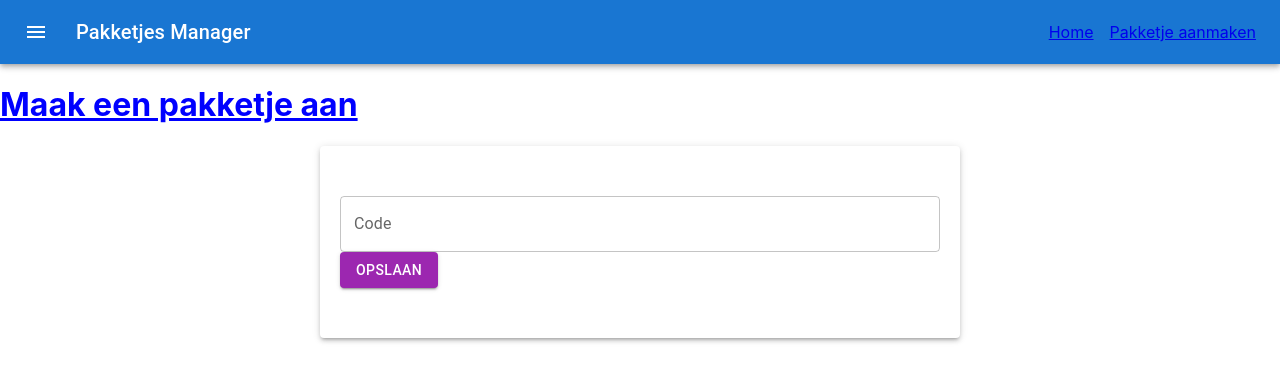
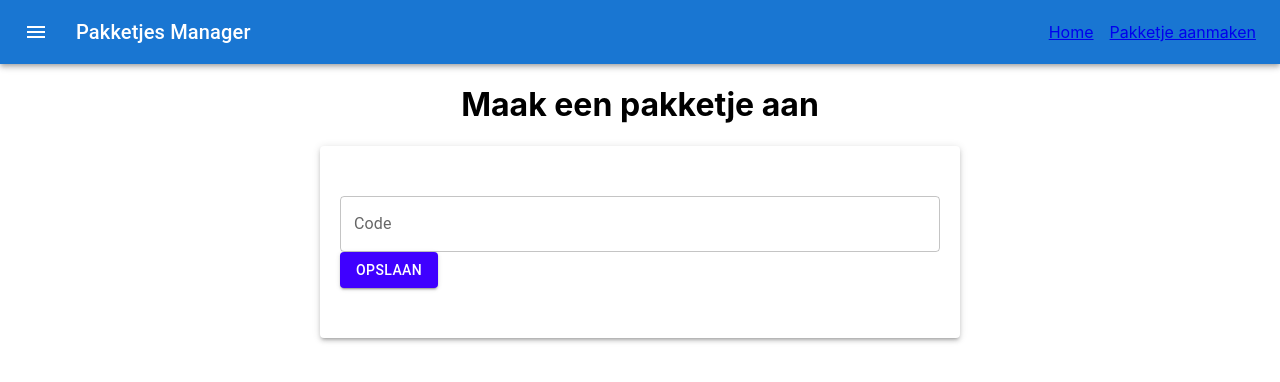
Before and after one commit to Cezarpop12/PakketManagementFrontend, a React (Create React App) app: page /pakketjeAanmaken in a window 1280 px wide. Shown: the top 382 px of the page. Built offline with nearby package versions, Linux system fonts and the light colour scheme.

Commit message:
Nieuw test 2.0

```diff
--- a/src/pakketje/PakketjeAanmaken.js
+++ b/src/pakketje/PakketjeAanmaken.js
@@ -36,7 +36,7 @@ export default function PakketjeAanmaken() {
 return (
   <>
   <Appbar />
-  <h1 style={{color:"blue"}}><u>Maak een pakketje aan</u></h1>
+  <h1 style={{color:"black", textAlign:"center"}}>Maak een pakketje aan</h1>
   <Container>
     <Paper elevation={3} style={paperStyle}>
       <form>
@@ -44,7 +44,7 @@ return (
         value={code}
         onChange={(e)=>setCode(e.target.value)}
         />
-        <Button variant='contained' color="secondary" onClick={handleClick}>
+        <Button variant='contained' color="secondary" style={{backgroundColor:"#3F00FF", textAlign:"center"}} onClick={handleClick}>
           Opslaan
         </Button>
       </form>
```
